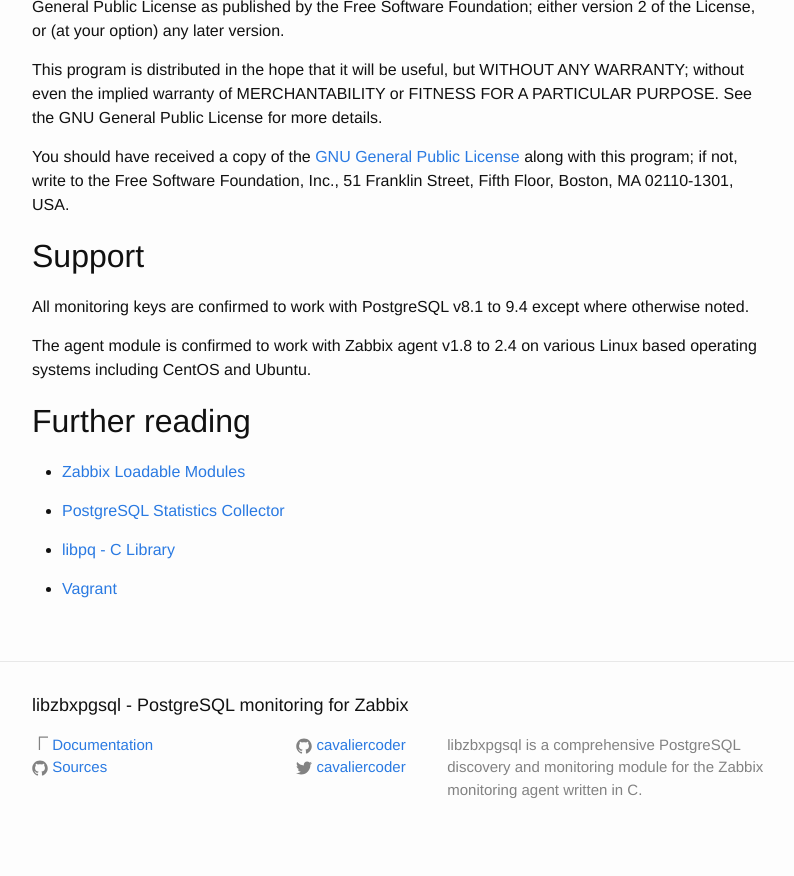
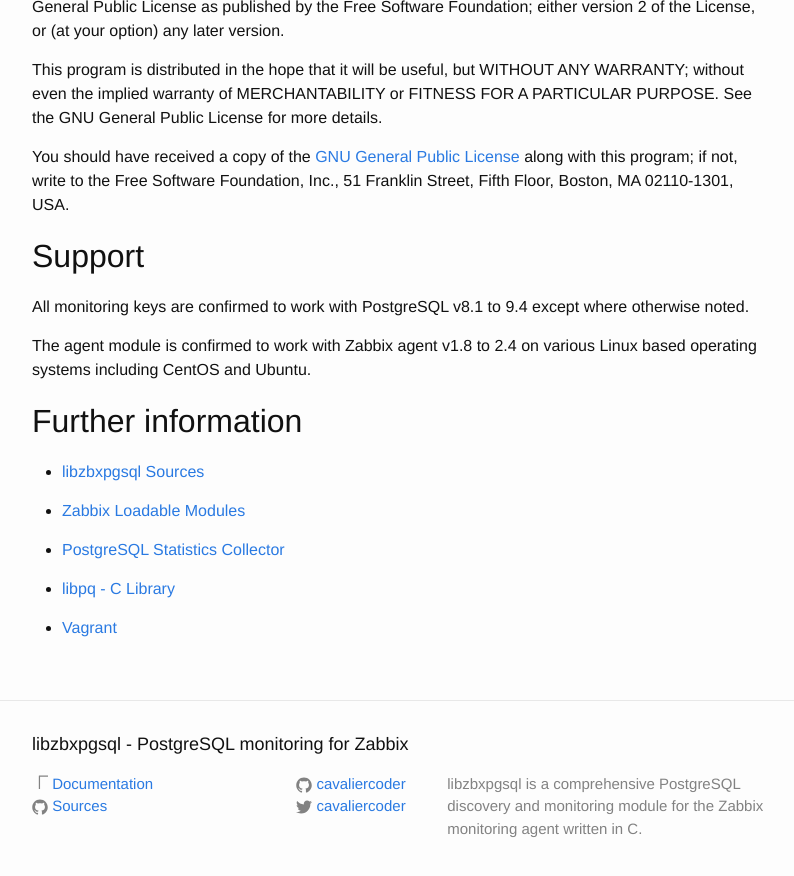
Before and after one commit to zabbix-tools/libzbxpgsql, a Jekyll site: the page built from _docs/about.md, in a window 1280 px wide and 900 px high, scrolled down 1075 px. Shown: the top 876 px of the window, without its empty margins (238-1032 px from the left). Built offline with Jekyll 4.4.1, drawn with Linux system fonts in a browser that asks for light colours.

Commit message:
Added link to project sources on About page

```diff
--- a/_docs/about.md
+++ b/_docs/about.md
@@ -48,7 +48,9 @@ The agent module is confirmed to work with Zabbix agent v1.8 to 2.4 on various
 Linux based operating systems including CentOS and Ubuntu.
 
 
-## Further reading
+## Further information
+
+* [libzbxpgsql Sources](https://github.com/cavaliercoder/libzbxpgsql)
 
 * [Zabbix Loadable Modules](https://www.zabbix.com/documentation/2.4/manual/config/items/loadablemodules)
 
```
